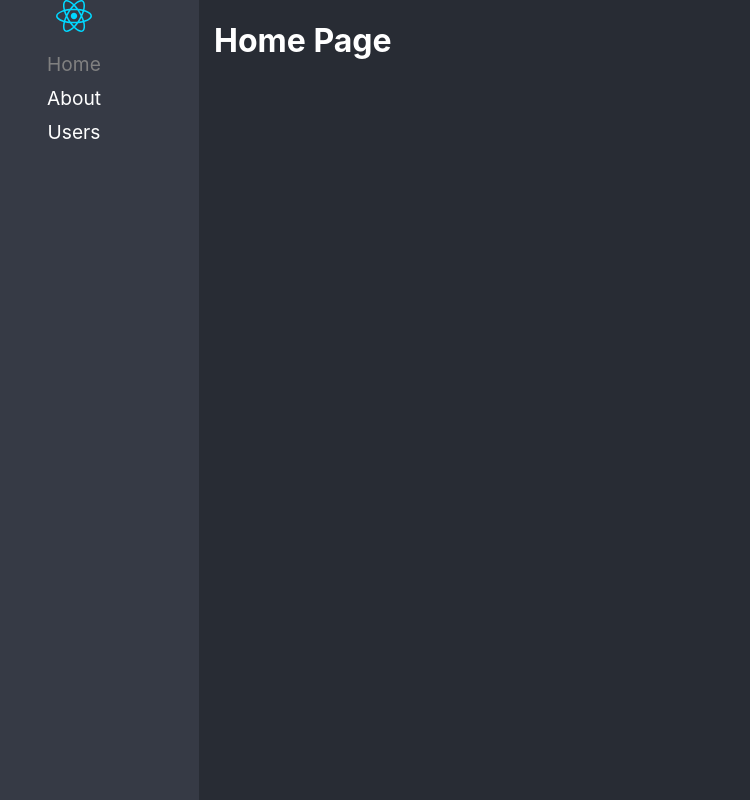
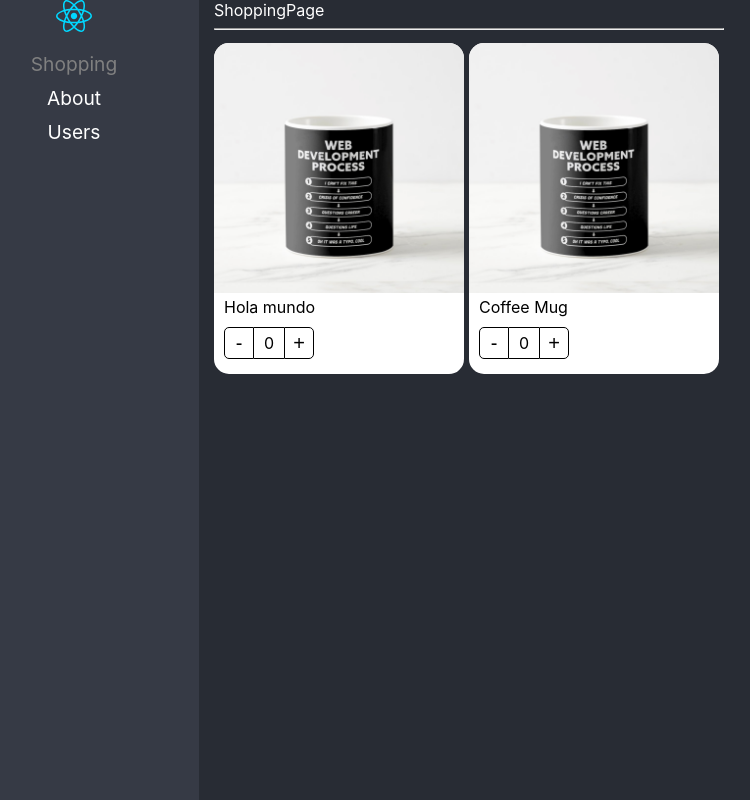
Before and after one commit to JerryA1/reac-adv, a React (Vite) app: page /home in a window 1280 px wide. Shown: the whole page, without its empty margins (51-801 px from the left). Built offline with nearby package versions, Linux system fonts and the light colour scheme.

Commit message:
feat: add component compound

```diff
--- /dev/null
+++ b/src/02-components-patterns/components/ProductButtons.tsx
@@ -0,0 +1,25 @@
+import { useContext } from "react";
+// styles
+import styles from "../styles/styles.module.css";
+// context
+import { ProductContext } from "./ProductCard";
+
+// ----------------------------------------------------------------------
+
+export const ProductButtons = () => {
+  const { increaseBy, counter } = useContext(ProductContext);
+
+  return (
+    <div className={styles.buttonsContainer}>
+      <button className={styles.buttonMinus} onClick={() => increaseBy(-1)}>
+        -
+      </button>
+
+      <div className={styles.countLabel}>{counter}</div>
+
+      <button className={styles.buttonAdd} onClick={() => increaseBy(+1)}>
+        +
+      </button>
+    </div>
+  );
+};
--- /dev/null
+++ b/src/02-components-patterns/components/ProductCard.tsx
@@ -0,0 +1,35 @@
+import { createContext } from "react";
+// styles
+import styles from "../styles/styles.module.css";
+// hooks
+import { useProduct } from "../hooks/useProduct";
+// interfaces
+import {
+  ProductCardProps,
+  ProductContextProps,
+} from "../interfaces/interfaces";
+
+// ----------------------------------------------------------------------
+
+export const ProductContext = createContext({} as ProductContextProps);
+const { Provider } = ProductContext;
+
+// ----------------------------------------------------------------------
+
+export const ProductCard = ({ children, product }: ProductCardProps) => {
+  const { counter, increaseBy } = useProduct();
+
+  return (
+    <Provider
+      value={{
+        counter,
+        increaseBy,
+        product,
+      }}
+    >
+      <div className={styles.productCard}>{children}</div>
+    </Provider>
+  );
+};
+
+export default ProductCard;
--- /dev/null
+++ b/src/02-components-patterns/components/ProductImage.tsx
@@ -0,0 +1,24 @@
+import { useContext } from "react";
+// styles
+import styles from "../styles/styles.module.css";
+// context
+import { ProductContext } from "./ProductCard";
+//
+import noImage from "../assets/no-image.jpg";
+
+// ----------------------------------------------------------------------
+
+export const ProductImage = ({ img = "" }) => {
+  const { product } = useContext(ProductContext);
+  let imgToShow: string;
+
+  if (img) {
+    imgToShow = img;
+  } else if (product.img) {
+    imgToShow = product.img;
+  } else {
+    imgToShow = noImage;
+  }
+
+  return <img className={styles.productImg} src={imgToShow} alt="Product" />;
+};
--- /dev/null
+++ b/src/02-components-patterns/components/ProductTitle.tsx
@@ -0,0 +1,17 @@
+import { useContext } from "react";
+// styles
+import styles from "../styles/styles.module.css";
+// context
+import { ProductContext } from "./ProductCard";
+
+// ----------------------------------------------------------------------
+
+export const ProductTitle = ({ title }: { title?: string }) => {
+  const { product } = useContext(ProductContext);
+
+  return (
+    <span className={styles.productDescription}>
+      {title ? title : product.title}
+    </span>
+  );
+};
--- /dev/null
+++ b/src/02-components-patterns/components/index.ts
@@ -0,0 +1,24 @@
+// interfaces
+import { ProductCardHOCProps } from "../interfaces/interfaces";
+
+// ----------------------------------------------------------------------
+
+import { ProductCard as ProductCardHOC } from "./ProductCard";
+
+import { ProductButtons } from "./ProductButtons";
+import { ProductImage } from "./ProductImage";
+import { ProductTitle } from "./ProductTitle";
+
+export { ProductButtons } from "./ProductButtons";
+export { ProductImage } from "./ProductImage";
+export { ProductTitle } from "./ProductTitle";
+
+// ----------------------------------------------------------------------
+
+export const ProductCard: ProductCardHOCProps = Object.assign(ProductCardHOC, {
+  Buttons: ProductButtons,
+  Image: ProductImage,
+  Title: ProductTitle,
+});
+
+export default ProductCard;
--- /dev/null
+++ b/src/02-components-patterns/hooks/useProduct.ts
@@ -0,0 +1,16 @@
+import { useState } from "react";
+
+// ----------------------------------------------------------------------
+
+export const useProduct = () => {
+  const [counter, setCounter] = useState(0);
+
+  const increaseBy = (value: number) => {
+    setCounter((prev) => Math.max(prev + value, 0));
+  };
+
+  return {
+    counter,
+    increaseBy,
+  };
+};
--- /dev/null
+++ b/src/02-components-patterns/interfaces/interfaces.ts
@@ -0,0 +1,27 @@
+import { ReactElement } from "react";
+
+// ----------------------------------------------------------------------
+
+export interface ProductCardProps {
+  product: Product;
+  children?: ReactElement | ReactElement[];
+}
+
+export interface Product {
+  id: string;
+  title: string;
+  img?: string;
+}
+
+export interface ProductContextProps {
+  counter: number;
+  increaseBy: (value: number) => void;
+  product: Product;
+}
+
+export interface ProductCardHOCProps {
+  ({ children, product }: ProductCardProps): JSX.Element;
+  Title: ({ title }: { title?: string }) => JSX.Element;
+  Image: ({ img }: { img?: string | undefined }) => JSX.Element;
+  Buttons: () => JSX.Element;
+}
--- /dev/null
+++ b/src/02-components-patterns/pages/ShoppingPage.tsx
@@ -0,0 +1,46 @@
+import {
+  ProductCard,
+  ProductButtons,
+  ProductImage,
+  ProductTitle,
+} from "../components";
+
+// ----------------------------------------------------------------------
+
+const product = {
+  id: "1",
+  title: "Coffee Mug",
+  img: "./coffee-mug.png",
+};
+
+const ShoppingPage = () => {
+  return (
+    <div>
+      <div>ShoppingPage</div>
+
+      <hr />
+
+      <div
+        style={{
+          display: "flex",
+          flexDirection: "row",
+          flexWrap: "wrap",
+        }}
+      >
+        <ProductCard product={product}>
+          <ProductCard.Image />
+          <ProductCard.Title title={"Hola mundo"} />
+          <ProductCard.Buttons />
+        </ProductCard>
+
+        <ProductCard product={product}>
+          <ProductImage />
+          <ProductTitle />
+          <ProductButtons />
+        </ProductCard>
+      </div>
+    </div>
+  );
+};
+
+export default ShoppingPage;
--- /dev/null
+++ b/src/02-components-patterns/styles/styles.module.css
@@ -0,0 +1,62 @@
+
+
+.productCard {
+    background-color: white;
+    border-radius: 15px;
+    color: black;
+    padding-bottom: 5px;
+    width: 250px;
+    margin-right: 5px;
+    margin-top: 5px;
+}
+
+.productImg {
+    border-radius: 15px 15px 0px 0px;
+    width: 100%;
+}
+
+.productDescription {
+    margin: 10px;
+}
+
+.buttonsContainer {
+    margin: 10px;
+    display: flex;
+    flex-direction: row;
+}
+
+.buttonMinus {
+    cursor: pointer;
+    background-color: transparent;
+    border: 1px solid black;
+    border-radius: 5px 0px 0px 5px;
+    font-size: 20px;
+    width: 30px;
+}
+
+.buttonMinus:hover {
+    background-color: rgba(0, 0, 0, 0.1);
+}
+
+.countLabel {
+    border-bottom: 1px solid black;
+    border-top: 1px solid black;
+    font-size: 16px;
+    height: 25px;
+    padding-top: 5px;
+    text-align: center;
+    width: 30px;
+}
+
+.buttonAdd {
+    cursor: pointer;
+    background-color: transparent;
+    border: 1px solid black;
+    border-radius: 0px 5px 5px 0px;
+    font-size: 20px;
+    width: 30px;
+}
+
+.buttonAdd:hover {
+    background-color: rgba(0, 0, 0, 0.1);
+}
--- a/src/main.tsx
+++ b/src/main.tsx
@@ -1,10 +1,10 @@
-import React from 'react'
-import ReactDOM from 'react-dom/client'
-import App from './App.tsx'
-import './index.css'
+// import React from 'react'
+import ReactDOM from "react-dom/client";
+import App from "./App.tsx";
+import "./index.css";
 
-ReactDOM.createRoot(document.getElementById('root')!).render(
-  <React.StrictMode>
-    <App />
-  </React.StrictMode>,
-)
+ReactDOM.createRoot(document.getElementById("root")!).render(
+  // <React.StrictMode>
+  <App />
+  // </React.StrictMode>,
+);
--- a/src/routes/Navigation.tsx
+++ b/src/routes/Navigation.tsx
@@ -6,6 +6,10 @@
   NavLink,
   Navigate,
 } from "react-router-dom";
+// pages
+import ShoppingPage from "../02-components-patterns/pages/ShoppingPage";
+
+// ----------------------------------------------------------------------
 
 export const Navigation = () => {
   return (
@@ -20,7 +24,7 @@
                 to="/home"
                 className={({ isActive }) => (isActive ? "nav-active" : "")}
               >
-                Home
+                Shopping
               </NavLink>
             </li>
             <li>
@@ -45,7 +49,7 @@
         <Routes>
           <Route path="about" element={<h1>About Page</h1>} />
           <Route path="users" element={<h1>Users Page</h1>} />
-          <Route path="home" element={<h1>Home Page</h1>} />
+          <Route path="home" element={<ShoppingPage />} />
 
           <Route path="/*" element={<Navigate to="/home" replace />} />
         </Routes>
```
Also changed, not shown: public/coffee-mug.png (added), src/02-components-patterns/assets/no-image.jpg (added).
